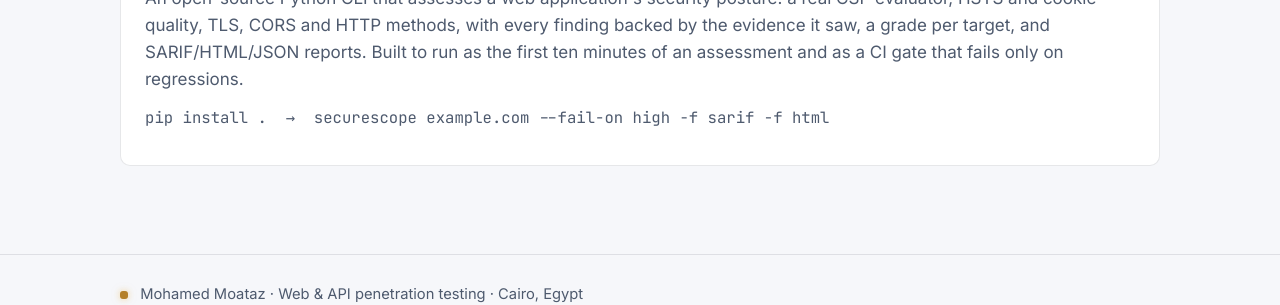
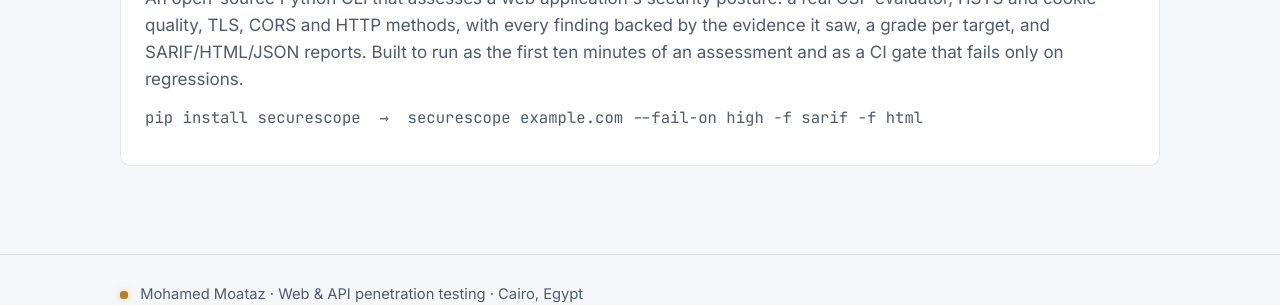
Before and after one commit to mohamedmoatazsec/mohamedmoatazsec.github.io, a Jekyll site: the page built from index.html, in a window 1280 px wide. Shown: the part 1633-1938 px from the top of the page. Built offline with Jekyll 4.4.1, drawn with Linux system fonts in a browser that asks for light colours.

Commit message:
Tooling card: install from PyPI
Co-Authored-By: Claude Fable 5.1 <noreply@anthropic.com>
Claude-Session: https://claude.ai/code/session_01YM62X4KDXdjWtBonUcB8mG

```diff
--- a/index.html
+++ b/index.html
@@ -74,7 +74,7 @@ body_class: layout-home
         the evidence it saw, a grade per target, and SARIF/HTML/JSON reports. Built to run as the
         first ten minutes of an assessment and as a CI gate that fails only on regressions.
       </p>
-      <p class="tool__meta"><span class="mono">pip install . &nbsp;&rarr;&nbsp; securescope example.com --fail-on high -f sarif -f html</span></p>
+      <p class="tool__meta"><span class="mono">pip install securescope &nbsp;&rarr;&nbsp; securescope example.com --fail-on high -f sarif -f html</span></p>
     </div>
   </article>
 </section>
```
